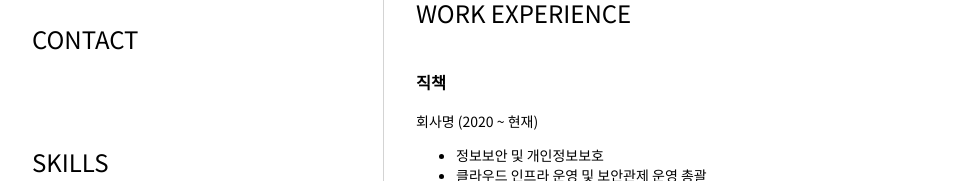
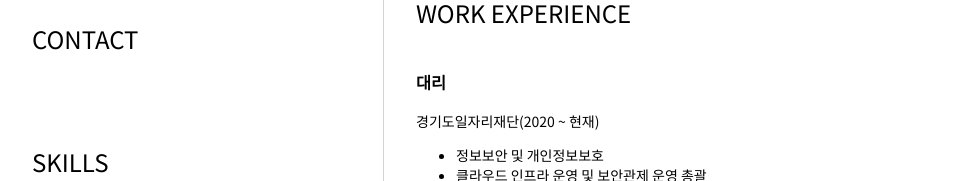
Before and after one commit to leeduri/resume, a plain HTML site: page index.html in a window 1280 px wide. Shown: the part 384-565 px from the top of the page, without its empty margins (160-1125 px from the left). Drawn offline with Linux system fonts and the light colour scheme.

Commit message:
이력서 수정

```diff
--- a/index.html
+++ b/index.html
@@ -58,8 +58,8 @@
           <section>
             <h2>WORK EXPERIENCE</h2>
             <!-- 경력 작성 -->
-            <h3>직책</h3>
-            <p>회사명 (2020 ~ 현재)</p>
+            <h3>대리</h3>
+            <p>경기도일자리재단(2020 ~ 현재)</p>
             <ul>
               <li>정보보안 및 개인정보보호</li>
               <li>클라우드 인프라 운영 및 보안관제 운영 총괄</li>
```
